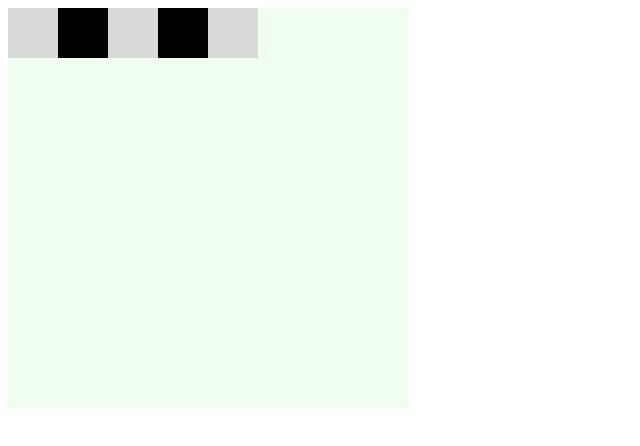
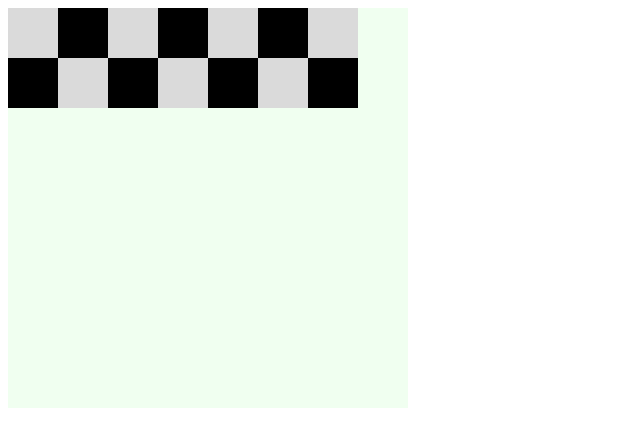
Before and after one commit to RezendeComZ/cheesBoard, a plain HTML site: page index.html in a window 1280 px wide. Shown: the whole page, without its empty margins (0-640 px from the left). Drawn offline with Linux system fonts and the light colour scheme.

Commit message:
começando a montar o tabuleiro, com bugs

```diff
--- a/index.html
+++ b/index.html
@@ -9,11 +9,11 @@
 </head>
 <body>
     <div class="tabuleiro">
-        <div class="branco"></div>
-        <div class="preto"></div>
-        <div class="branco"></div>
-        <div class="preto"></div>
     </div>
     <script src="./script.js"></script>
 </body>
 </html>
+<!-- <div class="branco"></div>
+<div class="preto"></div>
+<div class="branco"></div>
+<div class="preto"></div> -->
--- a/script.js
+++ b/script.js
@@ -1,2 +1,24 @@
+
+
 const tabuleiro = document.querySelector(".tabuleiro")
-tabuleiro.innerHTML += '<div class="branco"></div>';
+
+function div (classHTML, content = "") {
+    return `<div class=${classHTML}>${content}</div>`
+}
+
+
+const preto = div("preto")
+const branco = div("branco")
+
+
+
+
+for (let numeroLinha = 0; numeroLinha < 7; numeroLinha++) {
+    // const element = array[index];
+    if (tabuleiro.childElementCount % 2) {
+        tabuleiro.innerHTML += `<div class="linha">${preto} ${branco}</div>`
+    } else {
+        tabuleiro.innerHTML += `<div class="linha">${branco} ${preto}</div>`
+    }
+
+}
```
